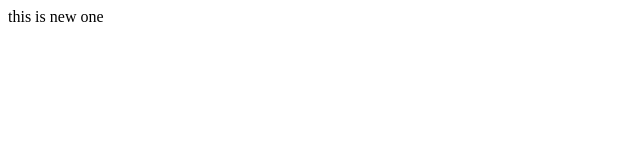
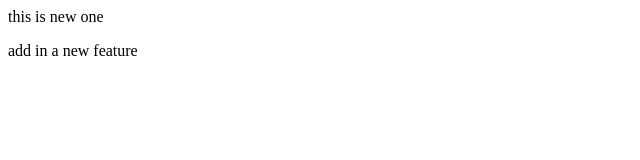
Before and after one commit to SaidurgeswarReddy/localrepo, a plain HTML site: page index.html in a window 1280 px wide. Shown: the whole page, without its empty margins (0-640 px from the left). Drawn offline with Linux system fonts and the light colour scheme.

Commit message:
Add new feature

```diff
--- a/index.html
+++ b/index.html
@@ -1 +1,2 @@
 <p>this is new one</p>
+<p>add in a new feature</p>
```
